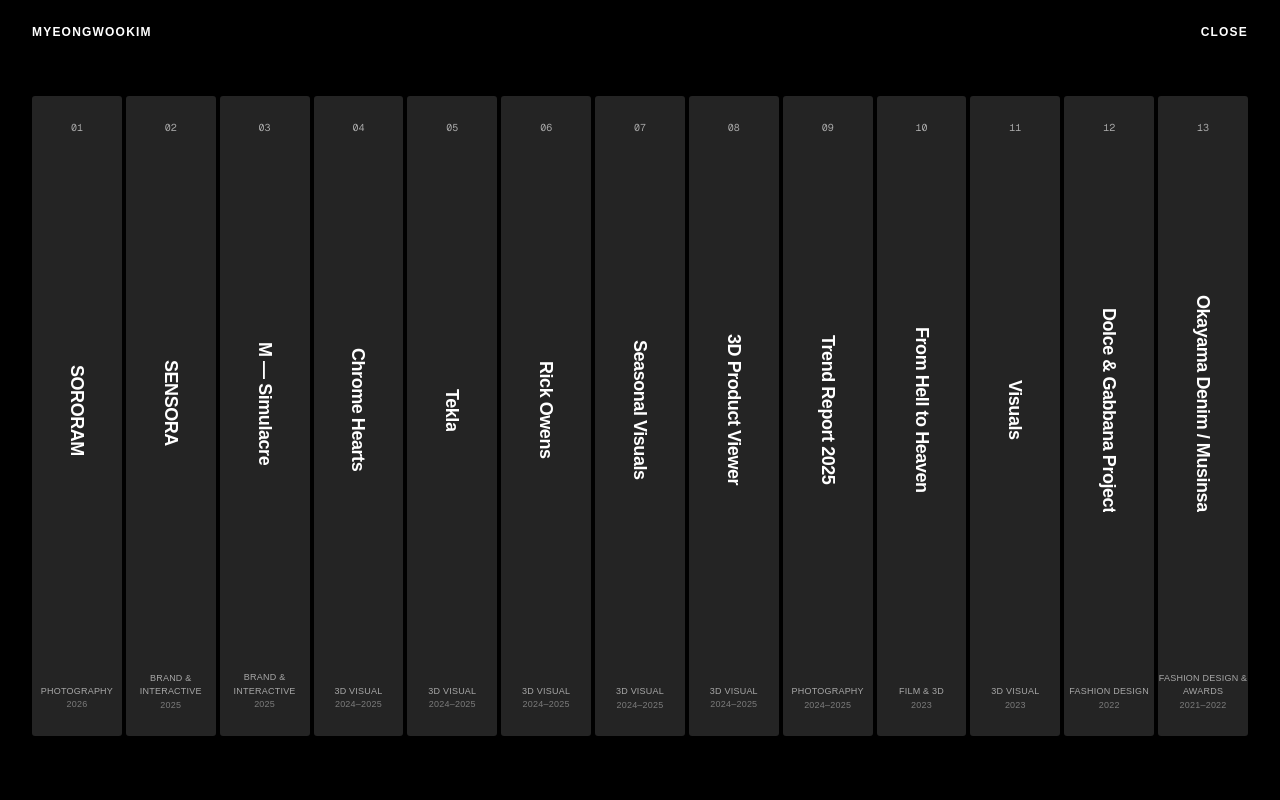
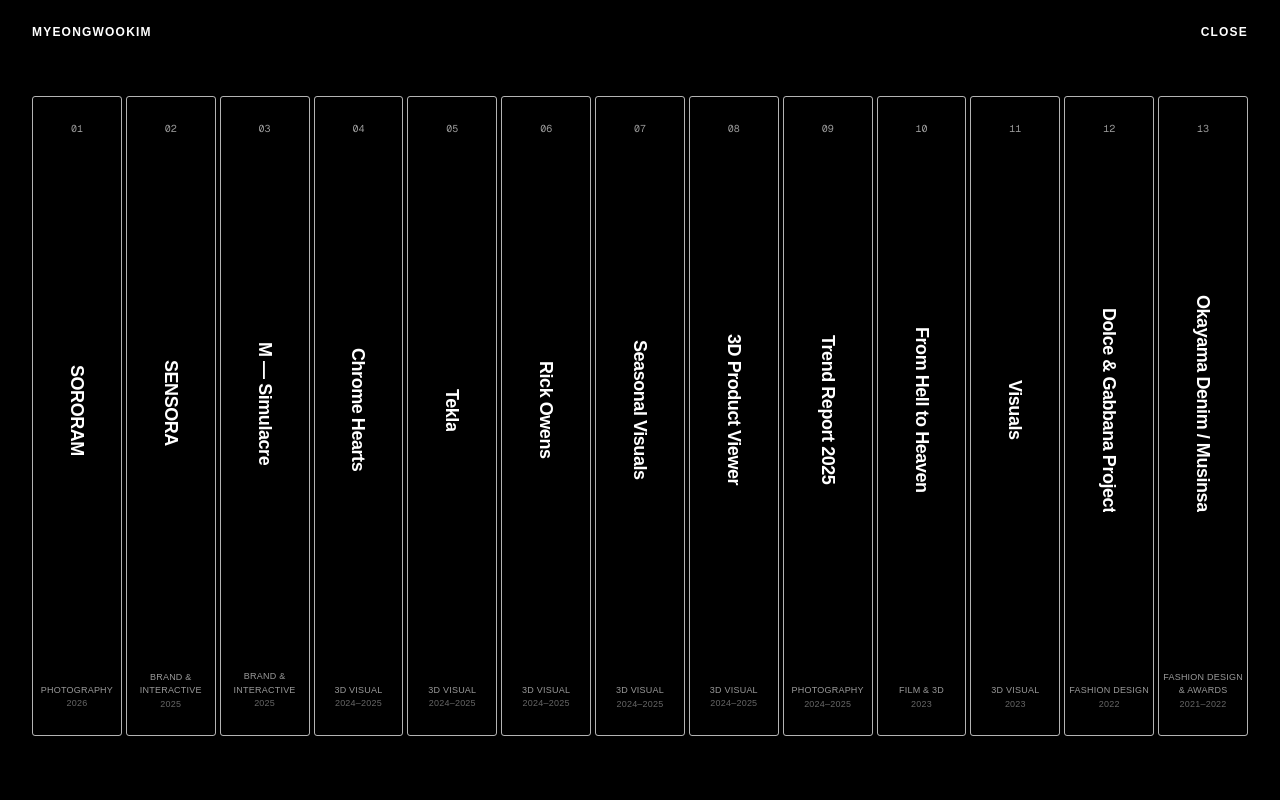
Before and after one commit to REALITYISNEVERWHATITSEEMS/rinwis_web, a Next.js app: page /work/dolce-gabbana in a window 1280 px wide. Both pictures are taken after a click on the button "INDEX". Shown: the top 800 px of the page. Built offline with nearby package versions, Linux system fonts and the light colour scheme.

Commit message:
Switch spines to white outline boxes, widen hover gap
Drop the flat fill color for a transparent box with a white border,
and increase the hover separation margin for a more pronounced effect.

```diff
--- a/src/components/SiteHeader.tsx
+++ b/src/components/SiteHeader.tsx
@@ -4,14 +4,11 @@
 import { useEffect, useState } from "react";
 import { projects } from "@/lib/projects";
 
-const SPINE_COLOR = "#242424";
-
 function Spine({ project, index }: { project: (typeof projects)[number]; index: number }) {
   return (
     <Link
       href={`/work/${project.slug}`}
-      className="group relative block h-16 w-full shrink-0 overflow-hidden rounded-[3px] transition-[margin] duration-300 hover:my-2 sm:h-full sm:w-auto sm:flex-1 sm:hover:my-0 sm:hover:mx-2"
-      style={{ background: SPINE_COLOR }}
+      className="group relative block h-16 w-full shrink-0 overflow-hidden rounded-[3px] border border-white/70 bg-transparent transition-[margin] duration-300 hover:my-4 sm:h-full sm:w-auto sm:flex-1 sm:hover:my-0 sm:hover:mx-4"
     >
       {/* mobile: horizontal row */}
       <div className="relative grid h-full grid-cols-[auto_1fr_auto] items-center gap-3 px-4 sm:hidden">
```
